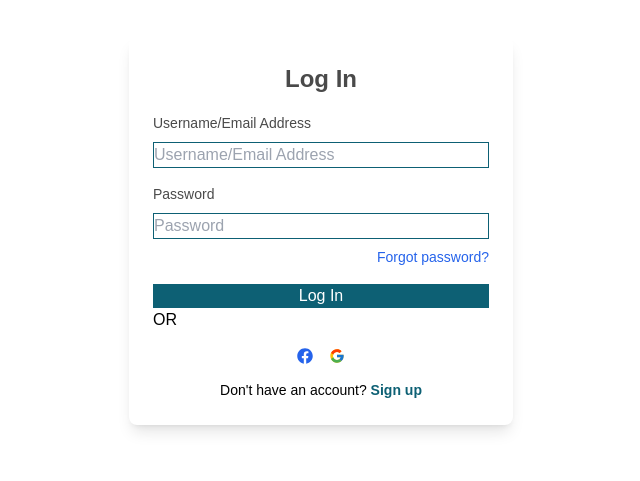
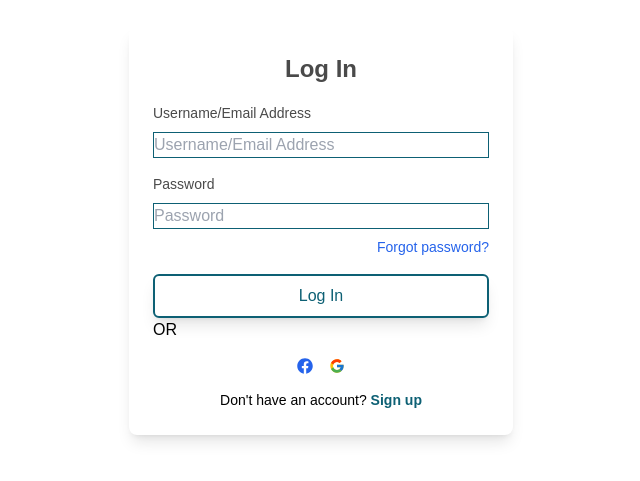
Before and after one commit to TechpreneurCambodia/smean-frontend, a Next.js app: page /login in a window 1280 px wide. Shown: the part 169-650 px from the top of the page, without its empty margins (319-959 px from the left). Built offline with nearby package versions, Linux system fonts and the light colour scheme; no server answers; a web font is replaced by a local one.

Commit message:
button refactor

```diff
--- a/package.json
+++ b/package.json
@@ -27,6 +27,7 @@
     "class-variance-authority": "^0.7.1",
     "clsx": "^2.1.1",
     "dropzone": "^6.0.0-beta.2",
+    "framer-motion": "^12.5.0",
     "heroicons": "^2.2.0",
     "lucide-react": "^0.475.0",
     "mic": "^2.1.2",
--- a/src/components/Button.js
+++ b/src/components/Button.js
@@ -1,11 +1,23 @@
 "use client";
 import React from "react";
+import { motion } from "framer-motion";
 
 const Button = ({ text, onClick }) => {
   return (
-    <button className="btn btn-primary w-full bg-primary text-white border-none" onClick={onClick}>
+    // <button className="btn btn-primary w-full bg-primary text-white border-none" onClick={onClick}>
+    //   {text}
+    // </button>
+
+    /* From Uiverse.io by ItsEnigma143 */
+    <motion.div
+    className="w-full bg-transparent flex items-center justify-center border-2 border-primary shadow-lg text-primary cursor-pointer duration-300 rounded-md hover:bg-primary hover:text-white active:scale-[0.98]"
+    whileHover={{ scale: 1.05 }}
+    whileTap={{ scale: 0.95 }}
+  >
+    <button className="px-5 py-2" onClick={onClick}>
       {text}
     </button>
+  </motion.div>
   );
 };
 
```
Also changed, not shown: 1 other file (tests, documents, lock files or other folders).
